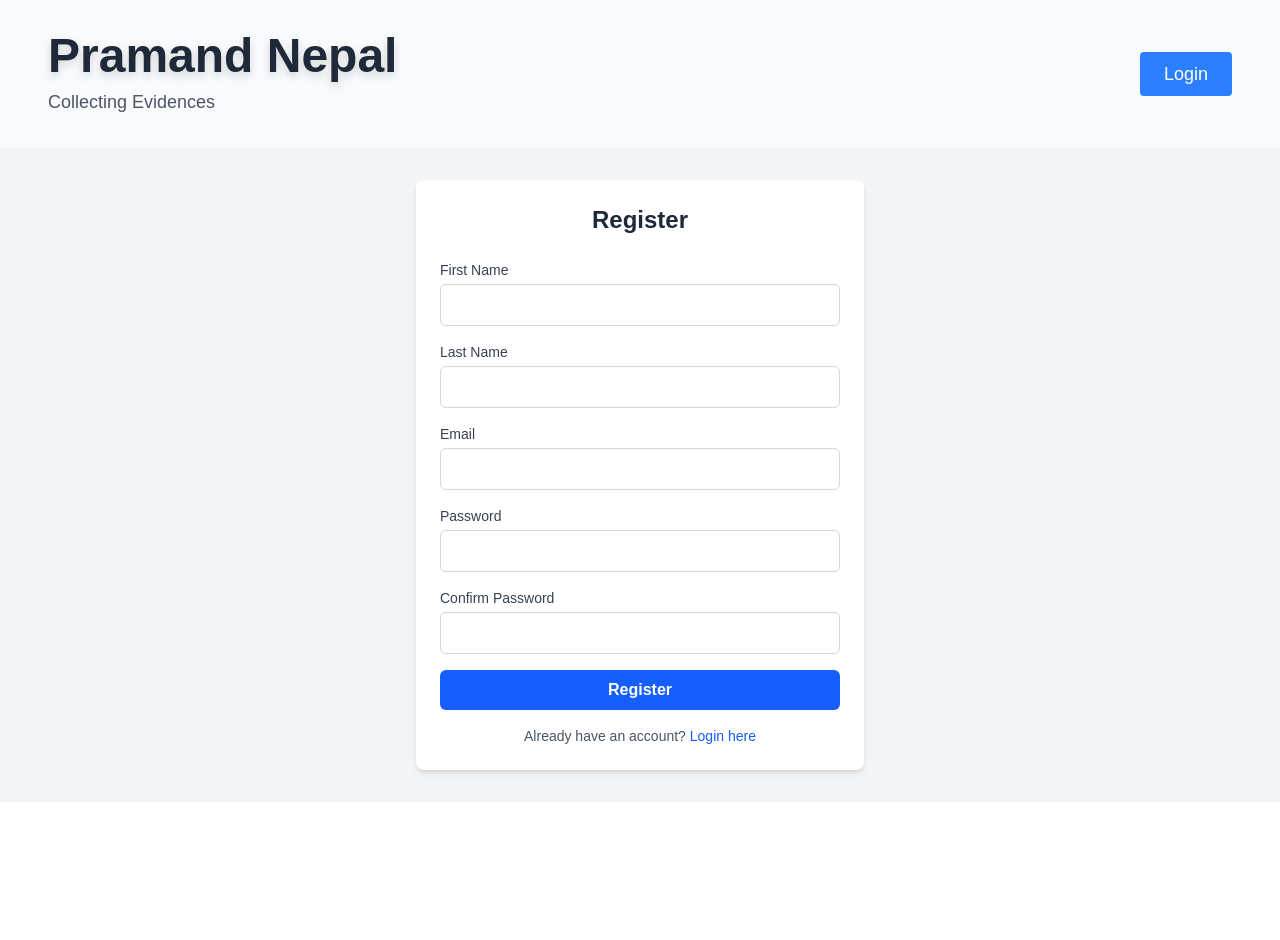
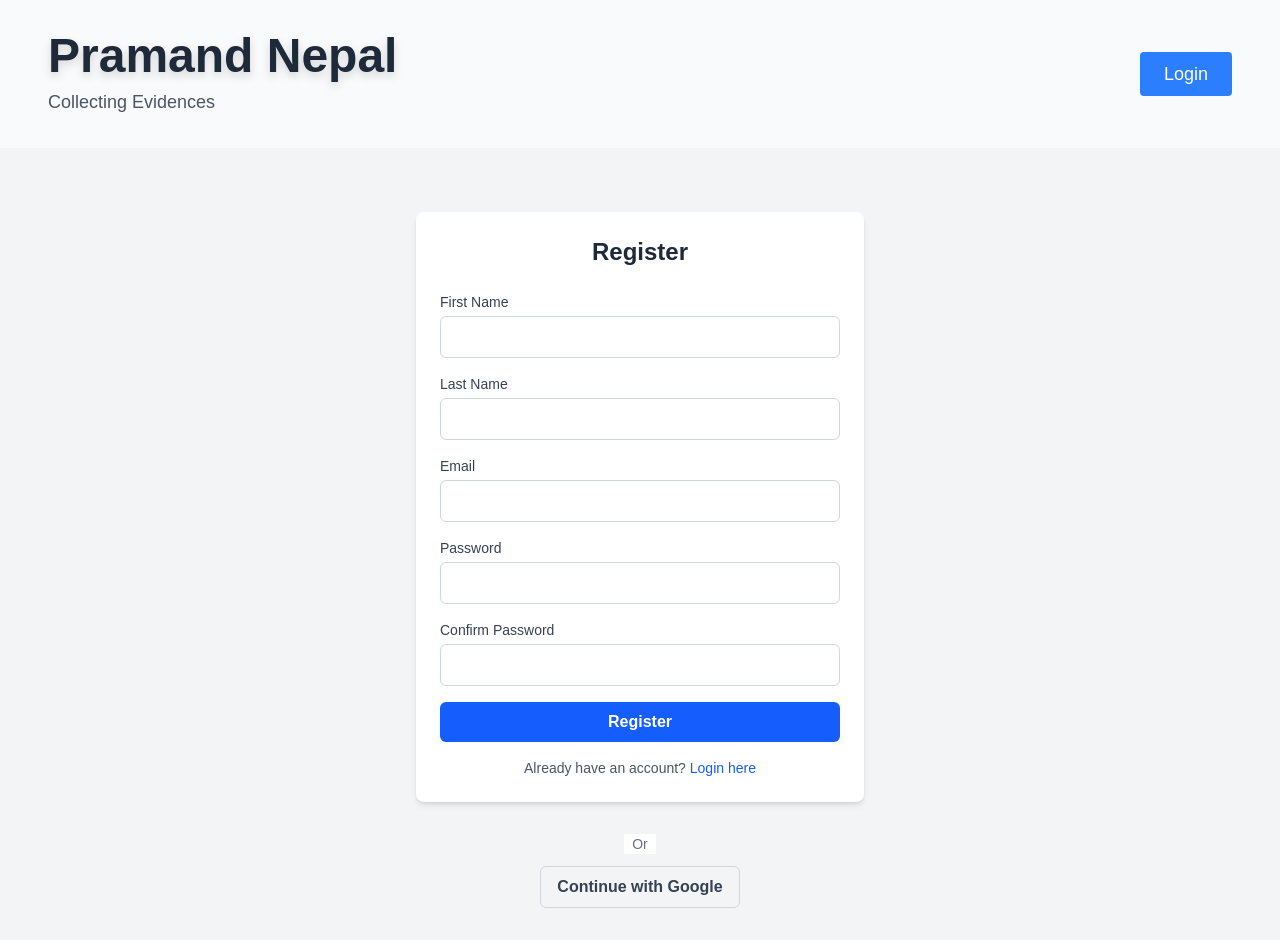
Before and after one commit to SujalMainali/Pramand-Nepal, a Next.js app: page /register in a window 1280 px wide. Before the commit the page ends 802 px from the top, so only its background shows below. Built offline with nearby package versions, Linux system fonts and the light colour scheme; no server answers.

Commit message:
Added the continue with google to login and register

```diff
--- a/src/app/login/LoginPage.tsx
+++ b/src/app/login/LoginPage.tsx
@@ -42,6 +42,7 @@ export default function LoginPage() {
       }
 
       window.location.href = "/";
+
     } catch (err) {
       console.error("❌ Login error:", err);
       alert("Something went wrong. Try again.");
@@ -50,6 +51,7 @@ export default function LoginPage() {
 
 
   return (
+    <div className="bg-gray-100 p-8 ">
       <div className="flex-1 flex items-center justify-center bg-gray-100 p-8">
         <div className="w-full max-w-md rounded-lg bg-white p-8 shadow-md">
           <h1 className="mb-6 text-center text-2xl font-bold text-gray-800">
@@ -114,6 +116,25 @@ export default function LoginPage() {
             </Link>
           </p>
         </div>
+
+      </div>
+
+      <div className="flex items-center justify-center flex-col">
+        <div className="relative">
+          <div className="absolute inset-0 flex items-center">
+            <div className="w-full border-t border-gray-300"></div>
+          </div>
+          <div className="relative flex justify-center text-sm">
+            <span className="bg-white px-2 text-gray-500">Or</span>
+          </div>
+        </div>
+        <button
+          type="button"
+          onClick={() => (window.location.href = "/api/auth/google/start")}
+          className=" mt-3 rounded-md border border-gray-300 px-4 py-2 font-semibold text-gray-700 hover:bg-gray-50 cursor-pointer">
+          Continue with Google
+        </button>
+      </div>
     </div>
   );
 }
--- a/src/app/register/RegisterPage.tsx
+++ b/src/app/register/RegisterPage.tsx
@@ -67,6 +67,7 @@ export default function RegisterPage() {
   };
 
   return (
+    <div className="bg-gray-100 p-8 ">
       <div className="flex-1 flex items-center justify-center bg-gray-100 p-8">
         <Toaster position="top-right" />
         <div className="w-full max-w-md rounded-lg bg-white p-6 shadow-md">
@@ -197,6 +198,26 @@ export default function RegisterPage() {
             </Link>
           </p>
         </div>
+
+
+      </div>
+
+      <div className="flex items-center justify-center flex-col">
+        <div className="relative">
+          <div className="absolute inset-0 flex items-center">
+            <div className="w-full border-t border-gray-300"></div>
+          </div>
+          <div className="relative flex justify-center text-sm">
+            <span className="bg-white px-2 text-gray-500">Or</span>
+          </div>
+        </div>
+        <button
+          type="button"
+          onClick={() => (window.location.href = "/api/auth/google/start")}
+          className=" mt-3 rounded-md border border-gray-300 px-4 py-2 font-semibold text-gray-700 hover:bg-gray-50 cursor-pointer">
+          Continue with Google
+        </button>
+      </div>
     </div>
   );
 }
```
Lines whose indentation alone changed are shown as unchanged.
